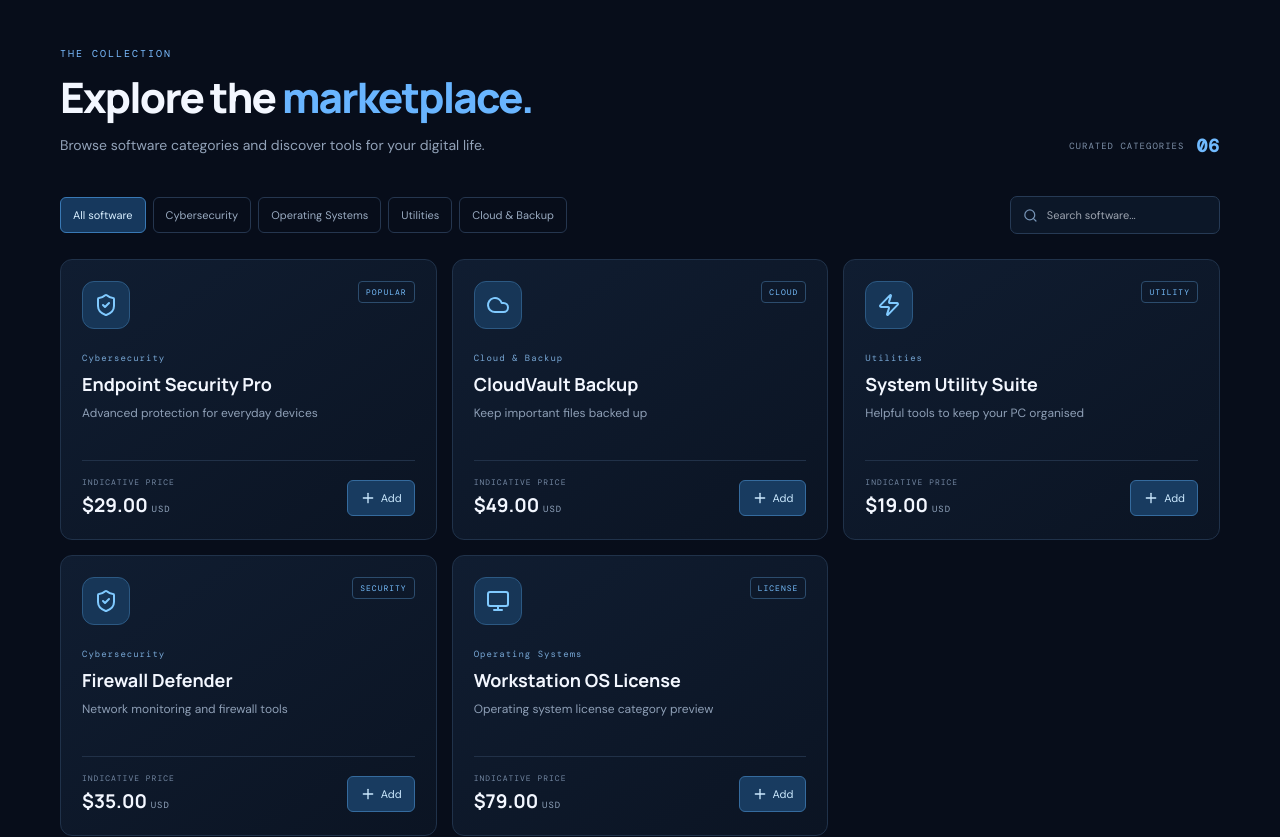
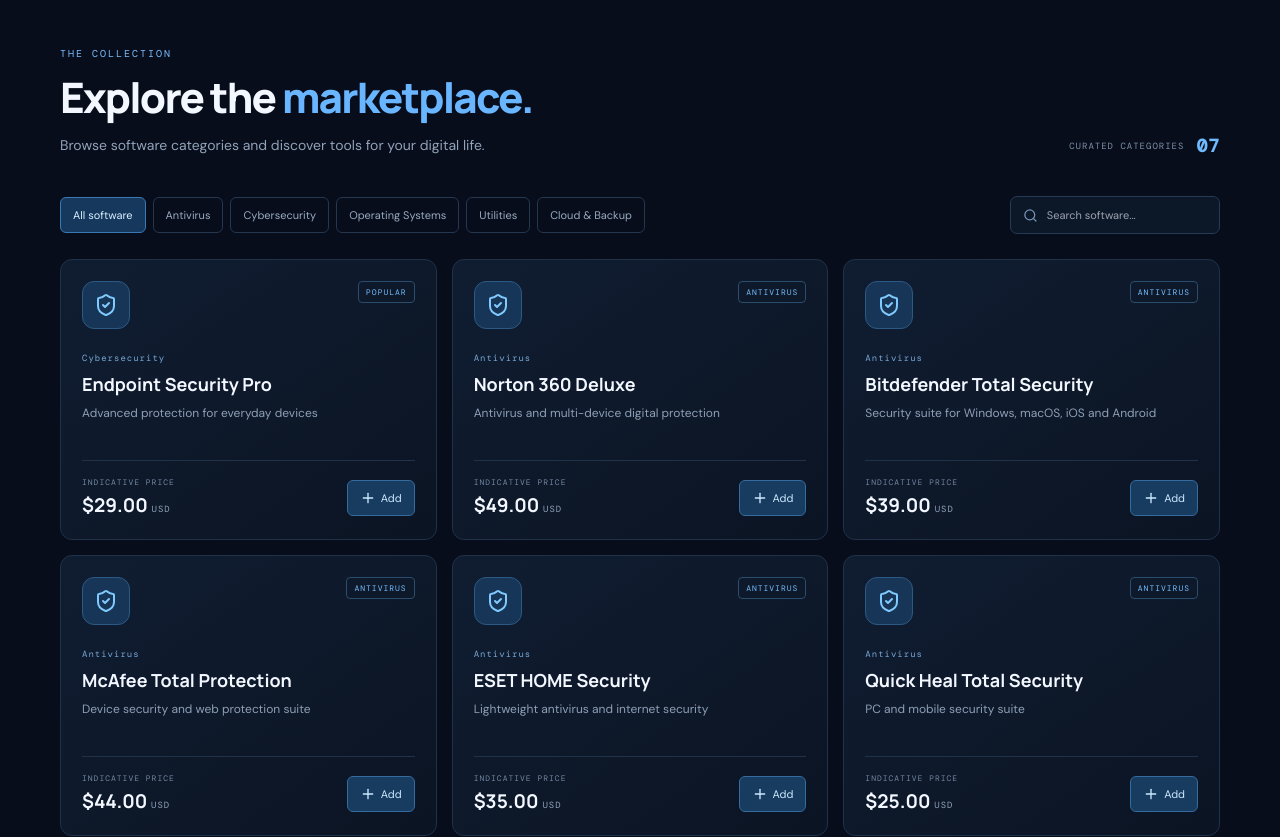
Before and after one commit to dagarjaat1313-dev/softmultiverse-, a Next.js app: page / in a window 1280 px wide. Shown: the part 800-1637 px from the top of the page. Built offline with nearby package versions, Linux system fonts and the light colour scheme.

Commit message:
Add dedicated antivirus products and category

```diff
--- a/app/page.tsx
+++ b/app/page.tsx
@@ -5,12 +5,18 @@ import { Search, ShoppingBag, ShieldCheck, Globe2, Zap, ChevronDown, Menu, X, Ar
 
 const products = [
   { id: 1, name: "Endpoint Security Pro", type: "Cybersecurity", detail: "Advanced protection for everyday devices", price: 29, icon: ShieldCheck, tag: "POPULAR" },
+  { id: 7, name: "Norton 360 Deluxe", type: "Antivirus", detail: "Antivirus and multi-device digital protection", price: 49, icon: ShieldCheck, tag: "ANTIVIRUS" },
+  { id: 8, name: "Bitdefender Total Security", type: "Antivirus", detail: "Security suite for Windows, macOS, iOS and Android", price: 39, icon: ShieldCheck, tag: "ANTIVIRUS" },
+  { id: 9, name: "McAfee Total Protection", type: "Antivirus", detail: "Device security and web protection suite", price: 44, icon: ShieldCheck, tag: "ANTIVIRUS" },
+  { id: 10, name: "ESET HOME Security", type: "Antivirus", detail: "Lightweight antivirus and internet security", price: 35, icon: ShieldCheck, tag: "ANTIVIRUS" },
+  { id: 11, name: "Quick Heal Total Security", type: "Antivirus", detail: "PC and mobile security suite", price: 25, icon: ShieldCheck, tag: "ANTIVIRUS" },
+  { id: 12, name: "Avast Premium Security", type: "Antivirus", detail: "Real-time antivirus and online threat protection", price: 32, icon: ShieldCheck, tag: "ANTIVIRUS" },
   { id: 3, name: "CloudVault Backup", type: "Cloud & Backup", detail: "Keep important files backed up", price: 49, icon: Cloud, tag: "CLOUD" },
   { id: 4, name: "System Utility Suite", type: "Utilities", detail: "Helpful tools to keep your PC organised", price: 19, icon: Zap, tag: "UTILITY" },
   { id: 5, name: "Firewall Defender", type: "Cybersecurity", detail: "Network monitoring and firewall tools", price: 35, icon: ShieldCheck, tag: "SECURITY" },
   { id: 6, name: "Workstation OS License", type: "Operating Systems", detail: "Operating system license category preview", price: 79, icon: Monitor, tag: "LICENSE" },
 ];
-const categories = ["All software", "Cybersecurity", "Operating Systems", "Utilities", "Cloud & Backup"];
+const categories = ["All software", "Antivirus", "Cybersecurity", "Operating Systems", "Utilities", "Cloud & Backup"];
 
 export default function Home() {
   const [category, setCategory] = useState("All software");
@@ -46,7 +52,7 @@ export default function Home() {
 
     <section className="ticker"><div>CYBERSECURITY <i>✳</i> PRODUCTIVITY <i>✳</i> CLOUD TOOLS <i>✳</i> DIGITAL ESSENTIALS <i>✳</i> CYBERSECURITY <i>✳</i></div></section>
 
-    <section className="catalog wrap" id="catalog"><div className="section-head"><div><div className="eyebrow">THE COLLECTION</div><h2>Explore the <em>marketplace.</em></h2><p>Browse software categories and discover tools for your digital life.</p></div><div className="catalog-count">CURATED CATEGORIES <b>06</b></div></div>
+    <section className="catalog wrap" id="catalog"><div className="section-head"><div><div className="eyebrow">THE COLLECTION</div><h2>Explore the <em>marketplace.</em></h2><p>Browse software categories and discover tools for your digital life.</p></div><div className="catalog-count">CURATED CATEGORIES <b>07</b></div></div>
       <div className="catalog-tools"><div className="filters">{categories.map(c=><button key={c} onClick={()=>setCategory(c)} className={category===c?"filter active":"filter"}>{c}</button>)}</div><label className="search"><Search size={17}/><input value={query} onChange={e=>setQuery(e.target.value)} placeholder="Search software..."/></label></div>
       <div className="product-grid">{shown.map(p=>{const Icon=p.icon;return <article className="product" key={p.id}><div className="product-top"><div className="product-icon"><Icon size={24}/></div><span className="product-tag">{p.tag}</span></div><div className="product-type">{p.type}</div><h3>{p.name}</h3><p>{p.detail}</p><div className="product-bottom"><div><small>INDICATIVE PRICE</small><strong>${p.price.toFixed(2)} <small>USD</small></strong></div><button className="add-btn" onClick={()=>add(p.id)}><Plus size={16}/> Add</button></div></article>})}</div>
       {shown.length===0&&<div className="empty">No matching products. Try another search.</div>}
```
